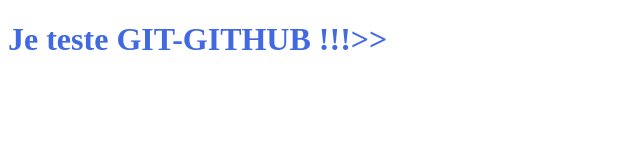
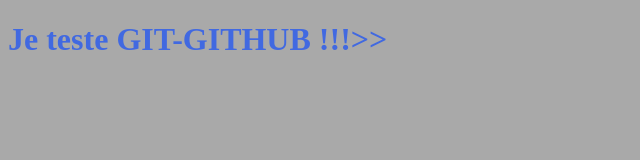
Before and after one commit to jcaldicote/OpenclassroomsProjects, a plain HTML site: page index.html in a window 1280 px wide. Shown: the whole page, without its empty margins (0-640 px from the left). Drawn offline with Linux system fonts and the light colour scheme.

```diff
--- a/styles.css
+++ b/styles.css
@@ -1,3 +1,8 @@
+* {
+    background-color: darkgray;
+}
+
+
 h1 {
   color: royalblue;
 }
```
